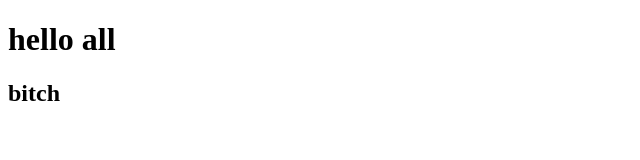
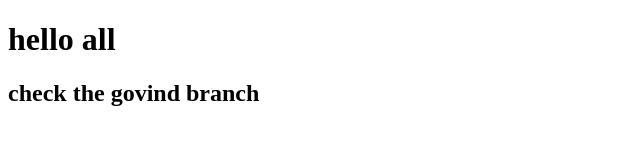
Before and after one commit to Govindggupta/Test, a plain HTML site: page index.html in a window 1280 px wide. Shown: the whole page, without its empty margins (0-640 px from the left). Drawn offline with Linux system fonts and the light colour scheme.

Commit message:
check branch

```diff
--- a/index.html
+++ b/index.html
@@ -7,6 +7,6 @@
 </head>
 <body>
     <h1>hello all</h1>
-    <h2>bitch</h2>
+    <h2>check the govind branch</h2>
 </body>
 </html>
```
